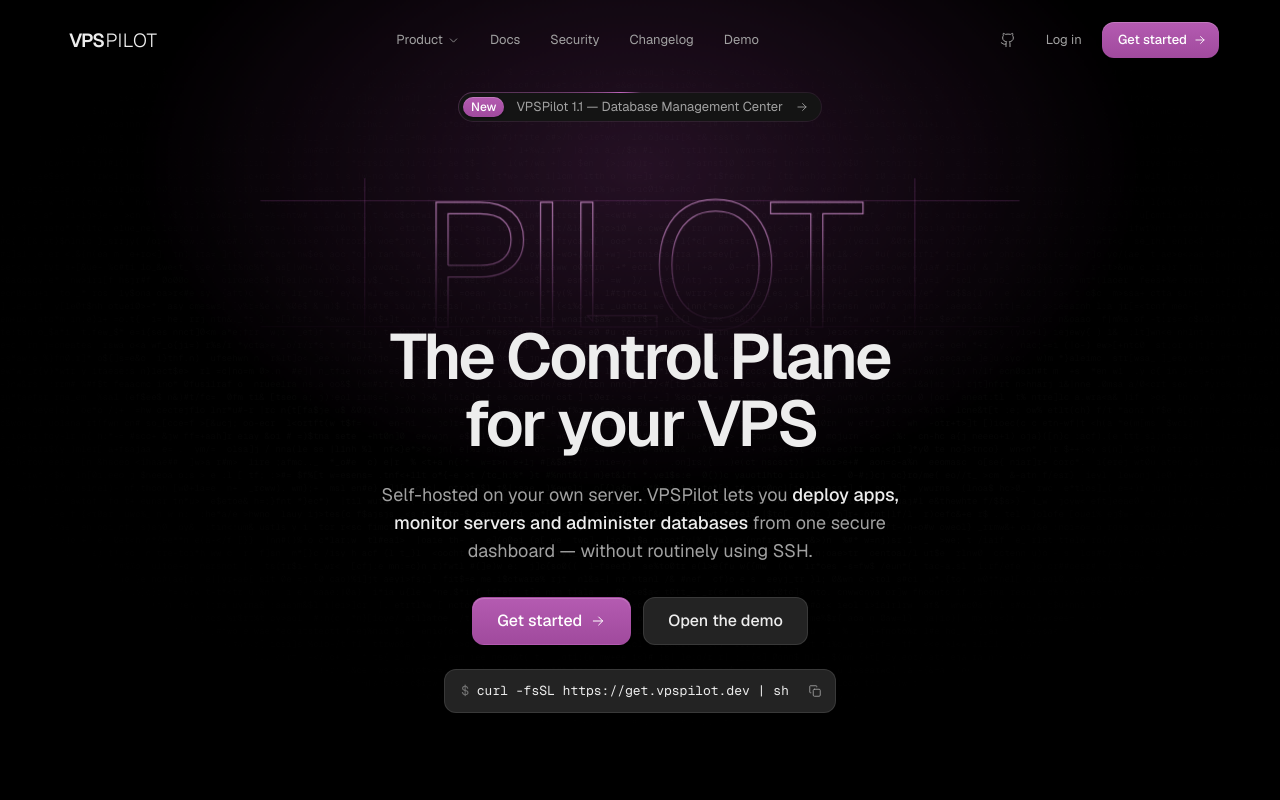
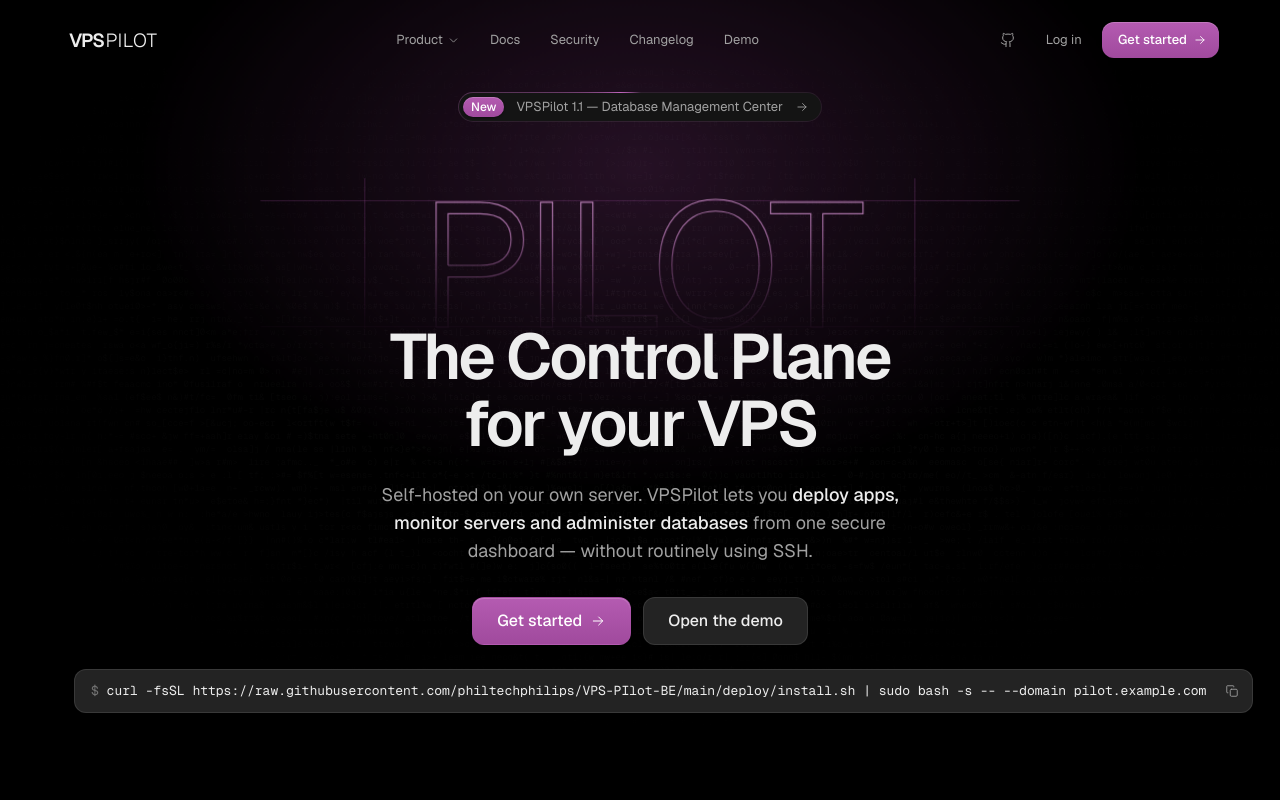
Before and after one commit to philtechphilips/Vps-Pilot, a Next.js app: page / in a window 1280 px wide. Shown: the top 800 px of the page. Built offline with nearby package versions, Linux system fonts and the light colour scheme.

Commit message:
Landing page: the real install command and agent install form
get.vpspilot.dev doesn't exist; the hero and footer now show the
installer from the repository with the required --domain, and the
terminal mock shows the real agent command and version.

```diff
--- a/app/(marketing)/page.tsx
+++ b/app/(marketing)/page.tsx
@@ -12,7 +12,9 @@
 import { ButtonLink } from "@/components/ui";
 import { cn } from "@/lib/utils";
 
-const INSTALL = "curl -fsSL https://get.vpspilot.dev | sh";
+// Installs the control plane (dashboard, API, database, HTTPS) on Ubuntu/Debian.
+const INSTALL =
+  "curl -fsSL https://raw.githubusercontent.com/philtechphilips/VPS-PIlot-BE/main/deploy/install.sh | sudo bash -s -- --domain pilot.example.com";
 
 /** Stagger delay for reveal / keyframe animations. */
 const d = (ms: number) => ({ "--d": `${ms}ms` }) as CSSProperties;
--- a/components/marketing/mocks.tsx
+++ b/components/marketing/mocks.tsx
@@ -5,9 +5,9 @@
 import { cn } from "@/lib/utils";
 
 const lines: { text: string; className?: string; typed?: boolean; pause?: number }[] = [
-  { text: "curl -fsSL https://get.vpspilot.dev/agent | sudo sh -s -- \\", typed: true },
+  { text: "curl -fsSL https://pilot.example.com/agent/install.sh | sudo bash -s -- \\", typed: true },
   { text: "    --token ept_••••••••••••3f9a", typed: true, className: "text-muted", pause: 500 },
-  { text: "VPSPilot Agent 0.4.2", className: "text-subtle", pause: 350 },
+  { text: "VPSPilot Agent 1.1.0", className: "text-subtle", pause: 350 },
   { text: "✓ Detected Debian 12 (bookworm) · arm64", className: "text-ok", pause: 450 },
   { text: "✓ Enrollment token redeemed (single-use)", className: "text-ok", pause: 450 },
   { text: "✓ Agent identity issued · SHA256:aP4r…Kk1z", className: "text-ok", pause: 450 },
```
